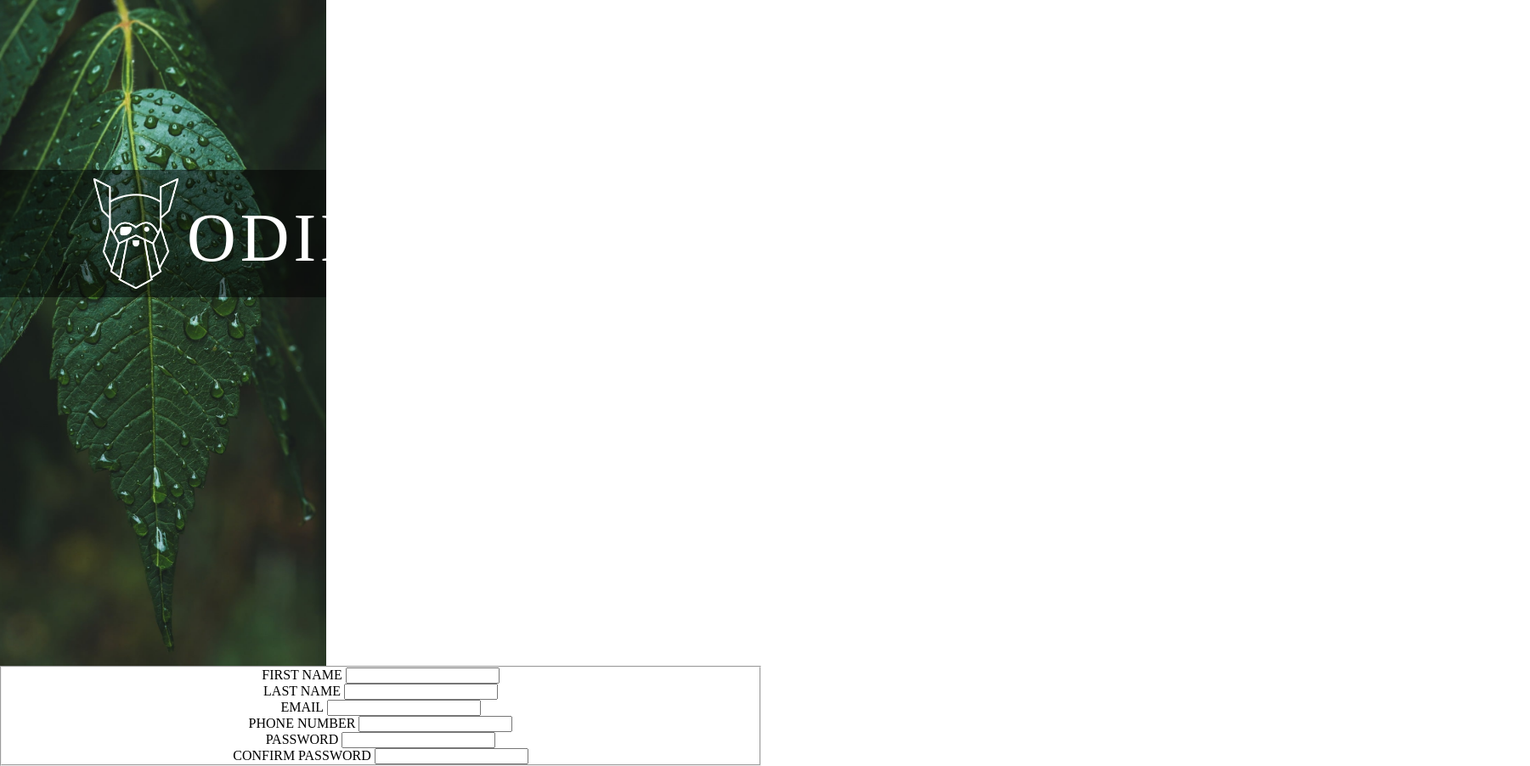
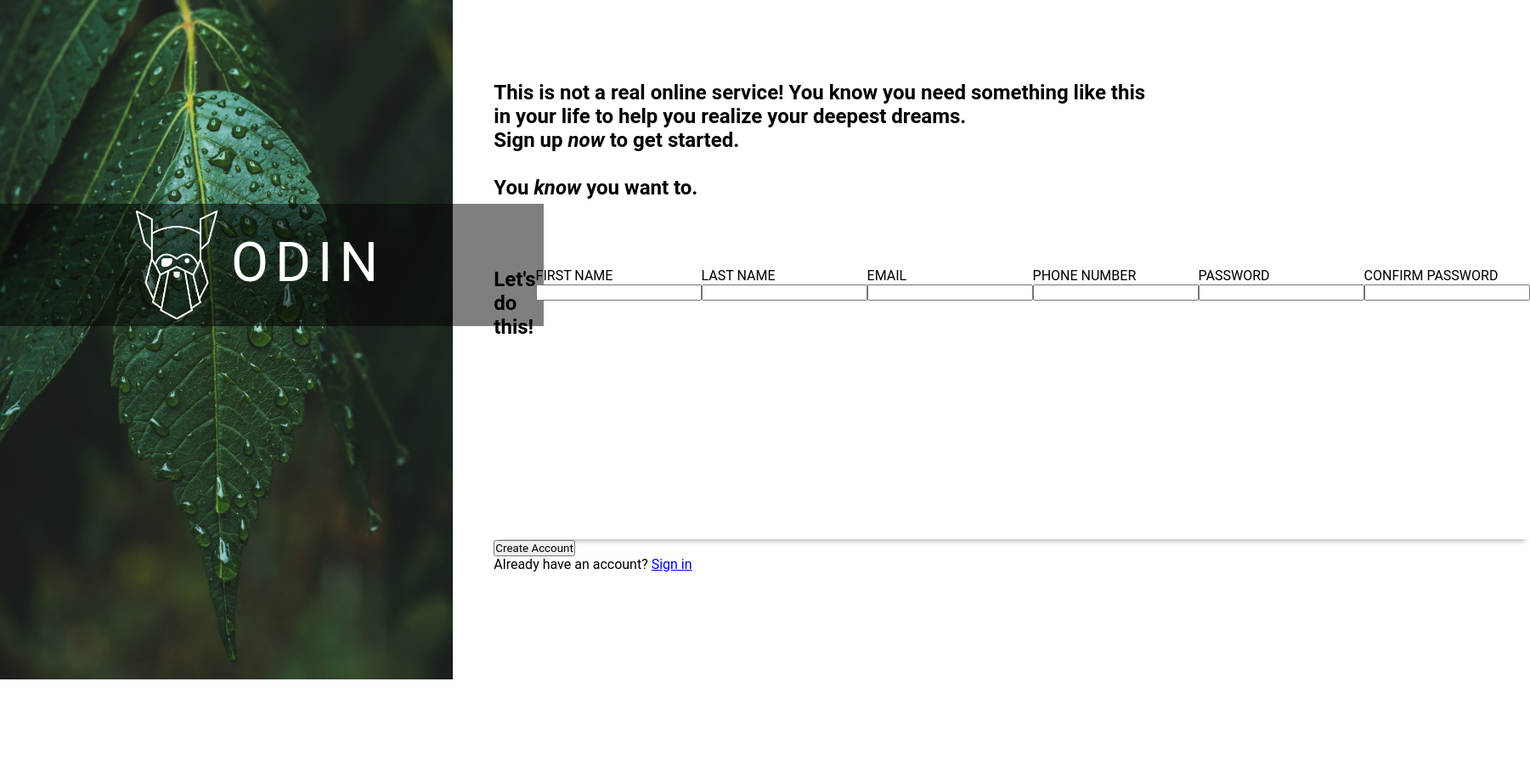
Before and after one commit to itsmerauf/TOP_Exercises, a plain HTML site: page index.html in a window 1280 px wide. Shown: the whole page at 85% size, 1801 px wide, since content can reach past the window. After the commit the page ends 800 px from the top, so only its background shows below. Drawn offline with Linux system fonts and the light colour scheme.

Commit message:
Layout - in progress

```diff
--- a/index.html
+++ b/index.html
@@ -8,15 +8,19 @@
     <title>Odin Form</title>
 </head>
 <body>
-    <section class="imageSection">
-        <div class="blackSqr"></div>
+    <section class="container">
         <img class="backgroundImg" src="./style/images/alexas_fotos-leaf-10415416_1920.jpg" alt="Picture of a leaf">
+        <div class="blackSqr">
         <img class="odinLogo" src="./style/images/odin-lined.png" alt="The Odin Project Logo">
         <p class="odinText">ODIN</p>
-    </section>
-
+        </div>
+    <div class="formContainer">
+        <p class="formText">This is not a real online service! You know you need something like this in your life to help you realize your deepest dreams. <br>
+        Sign up <i>now</i> to get started. <br>
+    <br>You <i>know</i> you want to.</p>
     <form action="#" method="post">
-        <fieldset>
+        <fieldset class="fieldset">
+            <h1>Let's do this!</h1>
             <label for="firstName">FIRST NAME
                 <input type="text" name="firstName" id="firstName">
             </label>
@@ -41,6 +45,10 @@
                 <input type="password" name="passwordCheck" id="passwordCheck">
             </label>
         </fieldset>
+        <button class="Btn" type="button">Create Account</button>
+        <p class="confirmText">Already have an account? <a href="#">Sign in</a></p>
     </form>
+    </div>
+    </section>
 </body>
 </html>
--- a/style/style.css
+++ b/style/style.css
@@ -2,61 +2,65 @@
     margin: 0;
     padding: 0;
     box-sizing: border-box;
+    font-family: 'Roboto', sans-serif;
 }
 
-section {
+.container {
     display: flex;
-    flex-wrap: wrap;
-    align-items: center;
+    width: 100%;
+    height: 100vh;
 }
 
-section form {
-    display: flex;
-    flex-direction: column;
-    align-items: center;
-    justify-content: center;
-    width: 100%;
-    height: 100%;
-}
-
-form fieldset {
-    display: flex;
-    flex-direction: column;
-    align-items: center;
-    justify-content: center;
-    width: 70%;
-    height: fit-content;
+.container .backgroundImg {
+    width: 40rem;
 }
 
 .blackSqr {
+    background-color: rgba(0, 0, 0, 0.5);
+    width: 40rem;
+    height: 9rem;
+    top: 15rem;
     position: absolute;
-    left: 0;
-    top: 200px;
-    width: 30%;
-    height: 150px;
-    background-color: black;
-    opacity: 0.5;
 }
 
 .odinLogo {
-    position: absolute;
-    left: 110px;
-    top: 210px;
-    width: 100px;
-    height: 130px;
+    width: 6rem;
+    position: inherit;
+    left: 10rem;
+    top: 0.5rem;
 }
 
 .odinText {
-    position: absolute;
-    left: 220px;
-    top: 235px;
-    font-size: 80px;
+    position: relative;
     color: white;
-    letter-spacing: 5px;
+    font-size: 4rem;
+    left: 17rem;
+    top: 2rem;
+    letter-spacing: 0.5rem;
 }
 
-.backgroundImg {
-    width: 30%;
-    height: 98vh;
-    object-fit: cover;
+.formContainer {
+    display: flex;
+    flex-direction: column;
+    justify-content: center;
+    gap: 3rem;
+    left: 3rem;
+    position: relative;
 }
+
+.formContainer .formText {
+    font-size: 1.5rem;
+    font-weight: 600;
+    text-align: start;
+    width: 48rem;
+    position: relative;
+    bottom: 2rem;
+}
+
+.fieldset {
+    display: flex;
+    width: 20rem;
+    height: 20rem;
+    border: none;
+    box-shadow: 0 8px 6px -6px rgba(0, 0, 0, 0.3);
+}
```
